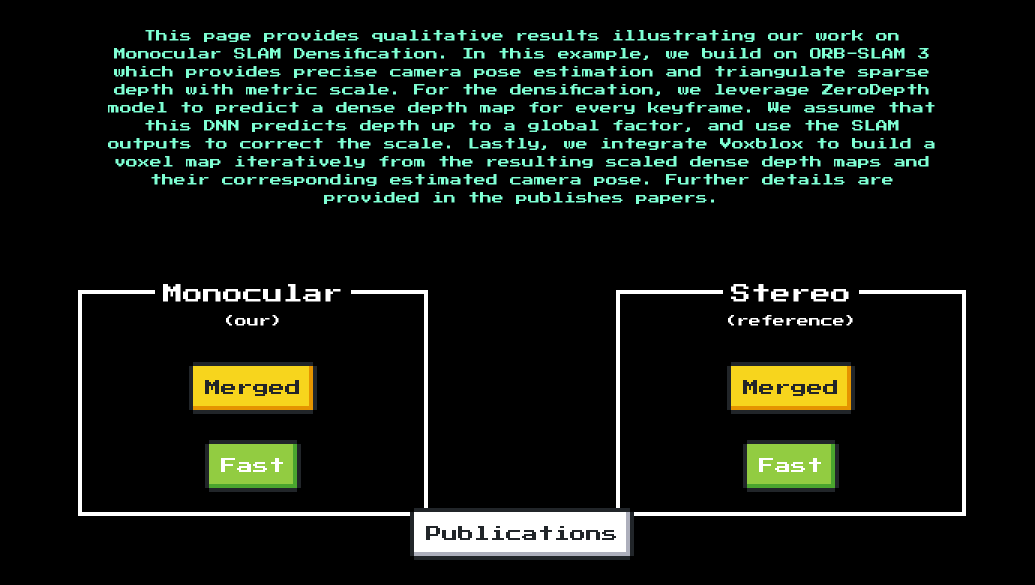
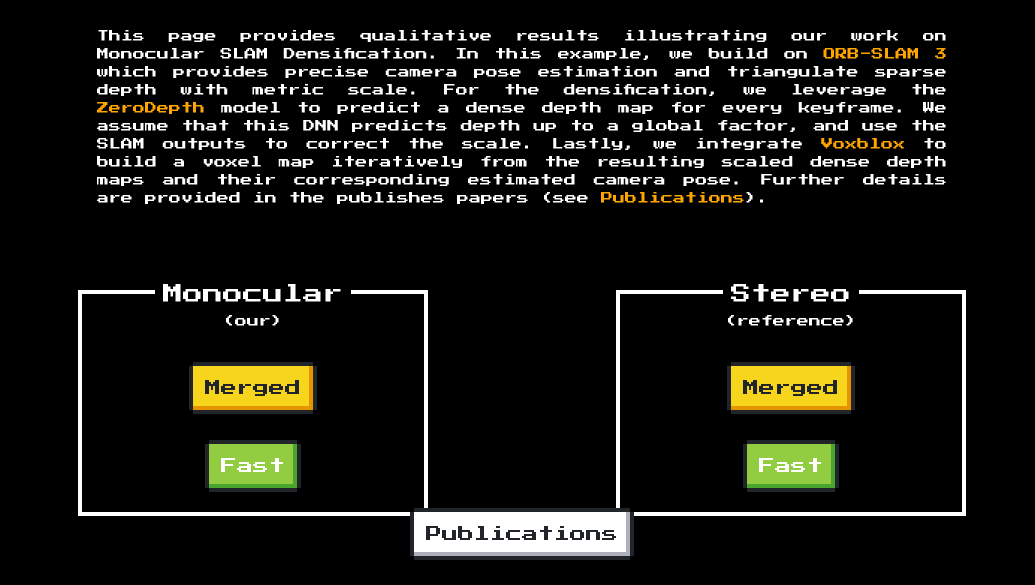
Before and after one commit to yhabib29/monocular_slam_densification, a plain HTML site: page docs/index.html in a window 1280 px wide. Shown: the part 215-800 px from the top of the page, without its empty margins (118-1153 px from the left). Drawn offline with nearby package versions, Linux system fonts and the light colour scheme; placeholder pictures from the web are drawn by us.

Commit message:
Updated links style

```diff
--- a/docs/css/custom.css
+++ b/docs/css/custom.css
@@ -41,8 +41,18 @@
     display: inline-block;
     font-size: 12px;
     font-family: "Press Start 2P";
-    color:aquamarine;
+    color:rgb(255, 255, 255);
+    text-align: justify;
     /* background-color: #3dc9aa; */
+}
+
+.pub-link {
+    color: orange;
+    text-decoration: none;
+}
+
+.pub-link:hover {
+    color: orange;
 }
 
 .category-container {
--- a/docs/index.html
+++ b/docs/index.html
@@ -22,10 +22,11 @@
             <h1>Monocular SLAM Densification</h1>
             <p>
                 This page provides qualitative results illustrating our work on Monocular SLAM Densification.
-                In this example, we build on ORB-SLAM 3 which provides precise camera pose estimation and triangulate sparse depth with metric scale.
-                For the densification, we leverage ZeroDepth model to predict a dense depth map for every keyframe.
+                In this example, we build on <a class="pub-link" href="https://doi.org/10.1109/TRO.2021.3075644" target="_blank">ORB-SLAM 3</a> which provides precise camera pose estimation and triangulate sparse depth with metric scale.
+                For the densification, we leverage the <a class="pub-link" href="https://doi.org/10.1109/ICCV51070.2023.00847" target="_blank">ZeroDepth</a> model to predict a dense depth map for every keyframe.
                 We assume that this DNN predicts depth up to a global factor, and use the SLAM outputs to correct the scale.
-                Lastly, we integrate Voxblox to build a voxel map iteratively from the resulting scaled dense depth maps and their corresponding estimated camera pose. Further details are provided in the publishes papers.
+                Lastly, we integrate <a class="pub-link" href="https://doi.org/10.1109/IROS.2017.8202315" target="_blank">Voxblox</a> to build a voxel map iteratively from the resulting scaled dense depth maps and their corresponding estimated camera pose.
+                Further details are provided in the publishes papers (see <a class="pub-link" href="publications.html">Publications</a>).
             </p>
         </div>
 
```
Also changed, not shown: docs/publications.html (+4 -4 lines).
